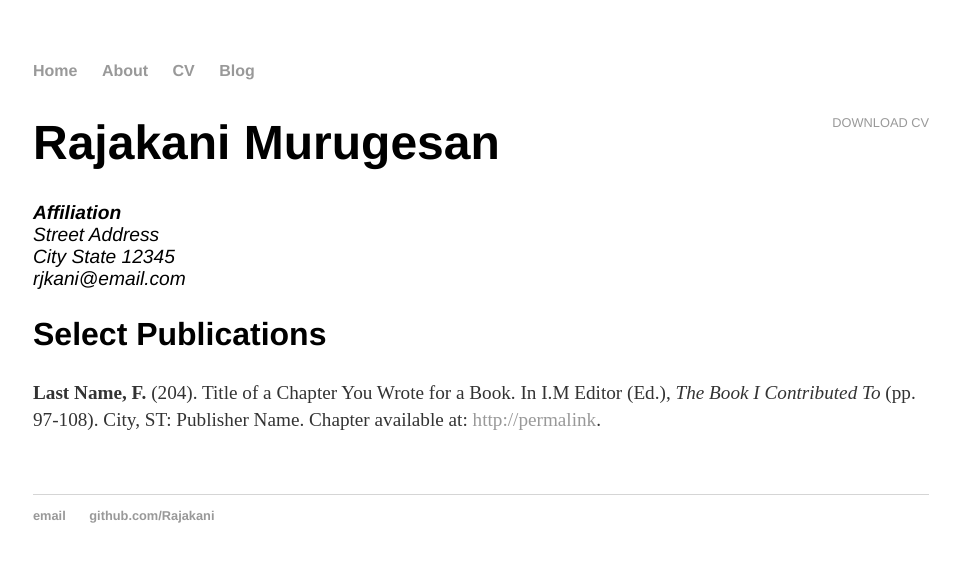
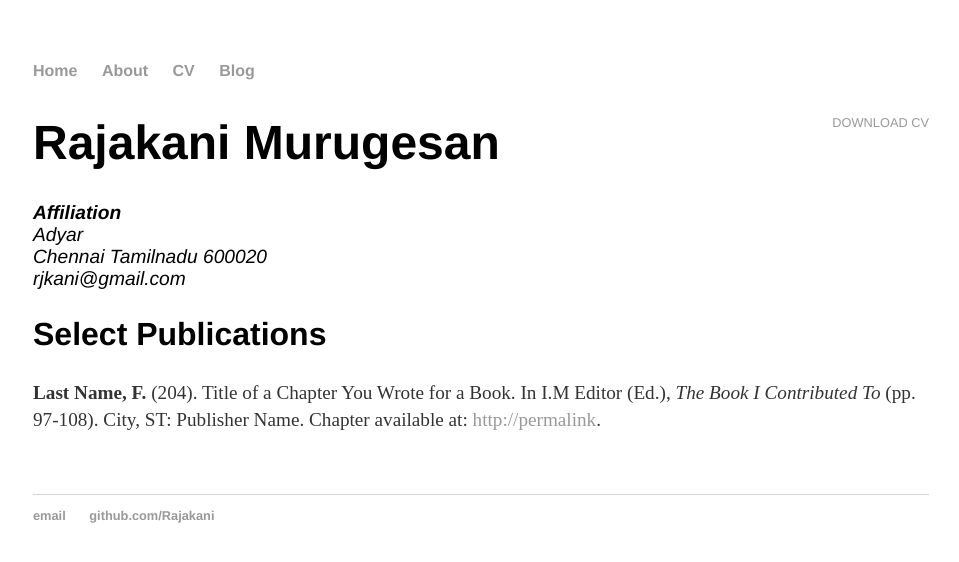
Before and after one commit to Rajakani/org.Rajakani.github.io, a Jekyll site: the page built from cv/index.html, in a window 1280 px wide. Shown: the top 562 px of the page, without its empty margins (159-1118 px from the left). Built offline with Jekyll 4.4.1, drawn with Linux system fonts in a browser that asks for light colours.

Commit message:
Update index.html

```diff
--- a/cv/index.html
+++ b/cv/index.html
@@ -8,9 +8,9 @@ title: CV of Rajakani
 					<h1>Rajakani Murugesan</h1>
 					<address>
 					<strong>Affiliation</strong><br>
-					Street Address<br>
-					City State 12345<br>
-					<span class="obfuscate">rjkani@email.com</span>
+					Adyar<br>
+					Chennai Tamilnadu 600020<br>
+					<span class="obfuscate">rjkani@gmail.com</span>
 					</address>
 
 					<h2>Select Publications</h2>
```
